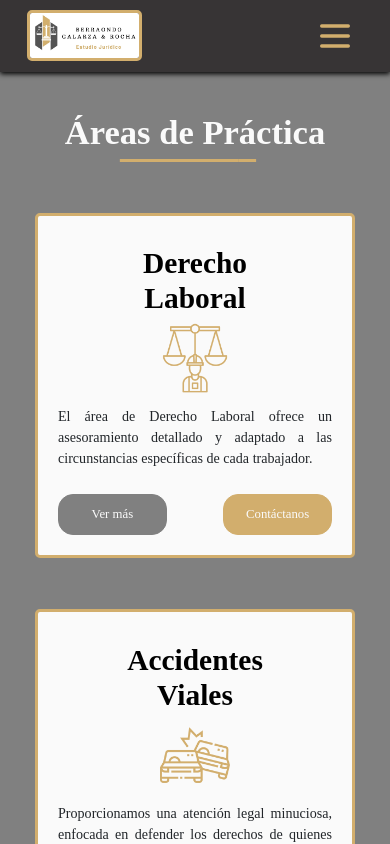
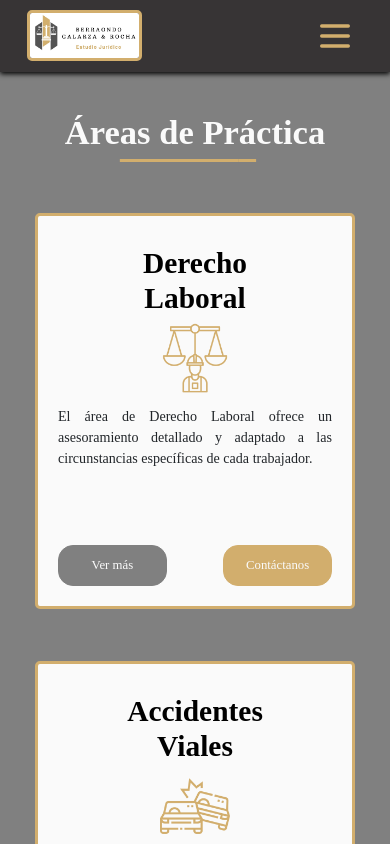
Before and after one commit to MagaliLamela/estudio-nico, a React (Vite) app: page /areas-de-practica in a window 390 px wide. Shown: the top 844 px of the page. Built offline with nearby package versions, Linux system fonts and the light colour scheme.

Commit message:
quinto intento

```diff
--- a/src/components/ItemList/itemlist.css
+++ b/src/components/ItemList/itemlist.css
@@ -198,7 +198,7 @@
 @media (max-width: 1150px) {
     .cardAreas {
         width: 25rem;
-        height: 30rem;
+        height: 28rem;
     }
 
     .cardNosotros {
@@ -210,7 +210,6 @@
 @media (max-width: 990px) {
     .cardAreas {
         width: 25rem;
-        height: 27rem;
     }
 
     .cardNosotros {
@@ -239,6 +238,10 @@
     .cardNosotros {
         height: 44.5rem;
     }
+
+    .cardAreas {
+        height: 31rem;
+    }
 }
 
 @media (max-width: 350px) {
```
